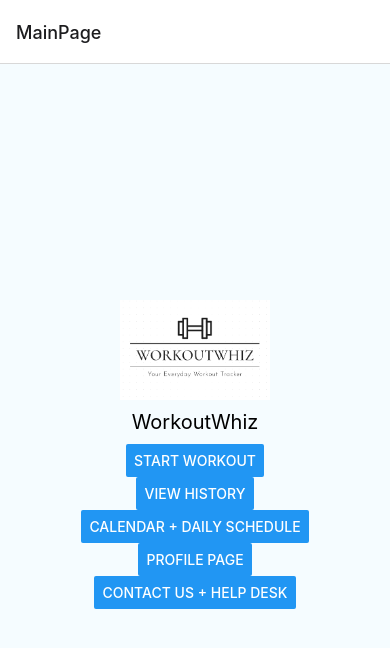
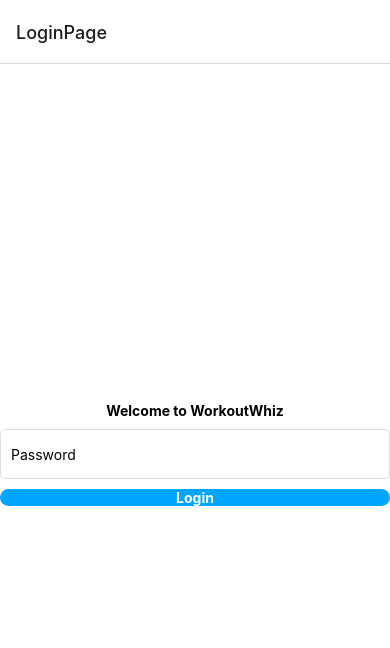
Before and after one commit to lkamineni09/WorkoutTracker, a React Native app: screen /LoginPage in a window 390 px wide. Shown: the top 648 px of the page. Built offline with nearby package versions, Linux system fonts and the light colour scheme.

Commit message:
Added more navigation

```diff
--- a/App.jsx
+++ b/App.jsx
@@ -2,6 +2,8 @@
 import { StyleSheet, Text, View } from "react-native";
 import MainPage from "./components/MainPage";
 import LogWorkout from "./components/LogWorkout";
+import LoginPage from "./components/LoginPage";
+import Profile from "./components/Profile";
 import { NavigationContainer } from "@react-navigation/native";
 import { createStackNavigator } from "@react-navigation/stack";
 const Stack = createStackNavigator();
@@ -9,9 +11,10 @@
   return (
     <NavigationContainer>
       <Stack.Navigator initialRouteName="LoginPage">
-        {/* <Stack.Screen name="LoginPage" component={LoginPage} /> */}
+        <Stack.Screen name="LoginPage" component={LoginPage} />
         <Stack.Screen name="MainPage" component={MainPage} />
         <Stack.Screen name="LogWorkout" component={LogWorkout} />
+        <Stack.Screen name="Profile" component={Profile} />
       </Stack.Navigator>
     </NavigationContainer>
   );
--- a/components/LoginPage.jsx
+++ b/components/LoginPage.jsx
@@ -4,7 +4,7 @@
 import { TextInput } from 'react-native';
 import { TouchableOpacity } from 'react-native';
 
-export default function LoginPage() {
+export default function LoginPage({ navigation }) {
   const [username, setUsername] = useState("");
   const [password, setPassword] = useState("");
 
@@ -22,7 +22,7 @@
 
       </View>
 
-      <TouchableOpacity style={styles.button}>
+      <TouchableOpacity style={styles.button} onPress={() => navigation.navigate('MainPage')}>
         <Text style={styles.buttonText}>Login</Text>
       </TouchableOpacity>
     </View>
--- a/components/Profile.jsx
+++ b/components/Profile.jsx
@@ -1,10 +1,11 @@
 import React from 'react';
 import { View, Text, StyleSheet, Image } from 'react-native';
+import profilepic from '../assets/profilepic.jpg';
 
 const Profile = () => {
     return (
         <View style={styles.container}>
-            {/* <Image source={{ uri: 'https://example.com/profilepic.jpg' }} style={styles.profilePic} /> */}
+            <Image source={profilepic} style={styles.profilepic} />
             <Text style={styles.name}>Lasya Kamineni</Text>
             <Text style={styles.bio}>Workout Tracker</Text>
         </View>
```
